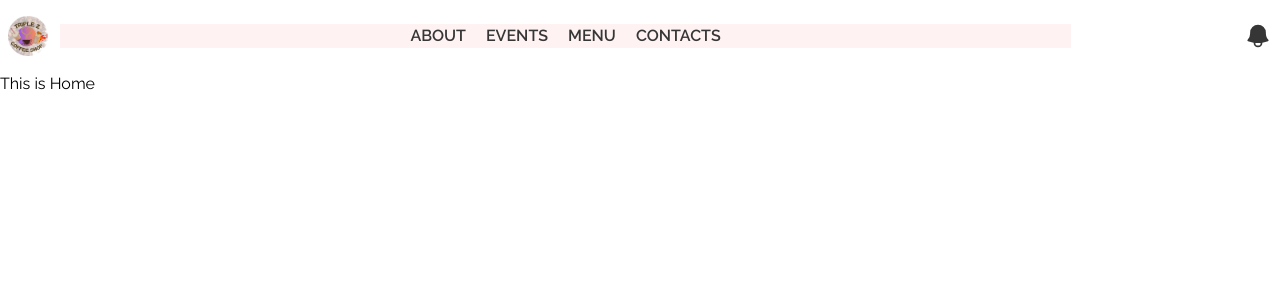
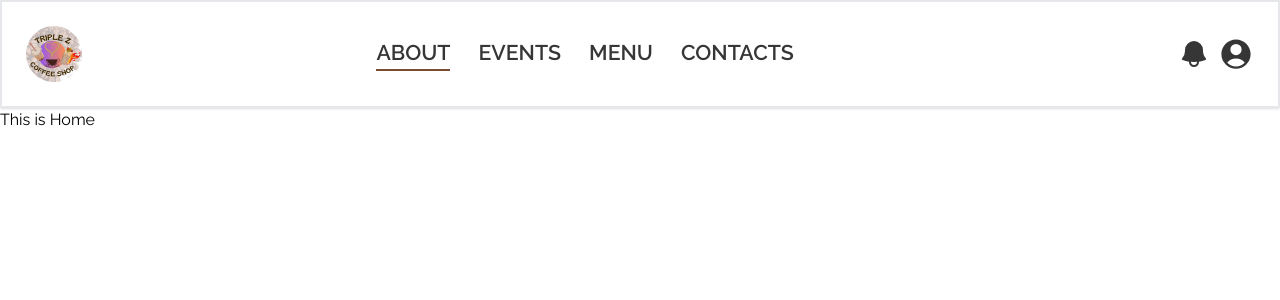
Before and after one commit to Jeonjown/Triple-Z, a React (Vite) app in the folder frontend/: page / in a window 1280 px wide. Shown: the top 300 px of the page. Built offline with nearby package versions, Linux system fonts and the light colour scheme; a web font is replaced by a local one.

Commit message:
finish mobile nav

```diff
--- a/frontend/src/App.tsx
+++ b/frontend/src/App.tsx
@@ -5,6 +5,9 @@ import About from "./pages/About";
 import Events from "./pages/Events";
 import Menu from "./pages/Menu";
 import Contacts from "./pages/Contacts";
+import Schedule from "./pages/Schedule";
+import Blogs from "./pages/Blogs";
+import MyAccount from "./pages/MyAccount";
 
 function App() {
   return (
@@ -17,6 +20,9 @@ function App() {
           <Route path="/events" element={<Events />} />
           <Route path="/menu" element={<Menu />} />
           <Route path="/contacts" element={<Contacts />} />
+          <Route path="/schedule" element={<Schedule />} />
+          <Route path="/blogs" element={<Blogs />} />
+          <Route path="/my-account" element={<MyAccount />} />
         </Routes>
       </Router>
     </>
--- a/frontend/src/components/Navbar.tsx
+++ b/frontend/src/components/Navbar.tsx
@@ -1,35 +1,79 @@
+import { useState } from "react";
 import { Link } from "react-router-dom";
 
 const Navbar = () => {
+  const [isHamburgerOn, setIsHamburgerOn] = useState(false);
+  const [scheduleToggle, setScheduleToggle] = useState(false);
+  const [accountToggle, setAccountToggle] = useState(false);
+  const [notificationToggle, setNotificationToggle] = useState(false);
+  const [profileToggle, setProfileToggle] = useState(false);
+  const [activeLink, setActiveLink] = useState("about");
   return (
     <>
-      <nav className="flex items-center px-2 py-4 align-middle font-semibold text-text">
+      <nav className="relative z-50 flex items-center border-2 bg-white px-6 py-4 align-middle font-semibold text-text shadow md:px-6 md:py-6">
         <Link to={"/"}>
-          <img src="/triple-z-logo.png" alt="logo" className="flex-3 w-10" />
+          <img src="/triple-z-logo.png" alt="logo" className="w-12 lg:w-14" />
         </Link>
 
-        <ul className="hidden w-4/5 bg-red-50 sm:ml-3 sm:flex sm:justify-center sm:gap-5">
+        <ul className="hidden w-4/5 sm:ml-3 sm:flex sm:justify-center sm:gap-5 md:gap-7 md:text-xl">
           <Link to={"/about"}>
-            <li>ABOUT</li>
+            <li
+              className={
+                activeLink === "about"
+                  ? "border-b-2 border-solid border-accent"
+                  : undefined
+              }
+              onClick={() => setActiveLink("about")}
+            >
+              ABOUT
+            </li>
           </Link>
           <Link to={"/events"}>
-            <li>EVENTS</li>
+            <li
+              className={
+                activeLink === "events"
+                  ? "border-b-2 border-solid border-accent"
+                  : undefined
+              }
+              onClick={() => setActiveLink("events")}
+            >
+              EVENTS
+            </li>
           </Link>
           <Link to={"/menu"}>
-            <li>MENU</li>
+            <li
+              className={
+                activeLink === "menu"
+                  ? "border-b-2 border-solid border-accent"
+                  : undefined
+              }
+              onClick={() => setActiveLink("menu")}
+            >
+              MENU
+            </li>
           </Link>
           <Link to={"/contacts"}>
-            <li>CONTACTS</li>
+            <li
+              className={
+                activeLink === "contacts"
+                  ? "border-b-2 border-solid border-accent"
+                  : undefined
+              }
+              onClick={() => setActiveLink("contacts")}
+            >
+              CONTACTS
+            </li>
           </Link>
         </ul>
 
-        <div className="ml-auto flex gap-2">
-          {/* bell icon */}
+        <div className="relative ml-auto flex gap-2">
+          {/* notification icon */}
           <svg
             xmlns="http://www.w3.org/2000/svg"
             viewBox="0 0 24 24"
             fill="currentColor"
-            className="hidden w-7 sm:block"
+            className="relative hidden w-8 sm:block"
+            onClick={() => setNotificationToggle((prevState) => !prevState)}
           >
             <path
               fillRule="evenodd"
@@ -38,23 +82,158 @@ const Navbar = () => {
             />
           </svg>
 
-          {/* notif icon */}
+          {notificationToggle && (
+            <div className="absolute left-[-80px] top-full z-10 mt-2 w-max -translate-x-1/2 rounded-md bg-primary p-4 shadow-lg">
+              <div className="absolute right-[42px] top-0 h-0 w-0 -translate-x-1/2 -translate-y-full border-b-[10px] border-l-[10px] border-r-[10px] border-t-0 border-transparent border-b-primary"></div>
+              <p>Your notification message goes here!</p>
+            </div>
+          )}
+
+          {/* profile icon */}
           <svg
             xmlns="http://www.w3.org/2000/svg"
-            fill="none"
             viewBox="0 0 24 24"
-            strokeWidth={1.5}
-            stroke="currentColor"
-            className="w-7 sm:hidden"
+            fill="currentColor"
+            className="hidden w-9 sm:block"
           >
             <path
-              strokeLinecap="round"
-              strokeLinejoin="round"
-              d="M3.75 5.25h16.5m-16.5 4.5h16.5m-16.5 4.5h16.5m-16.5 4.5h16.5"
+              fillRule="evenodd"
+              d="M18.685 19.097A9.723 9.723 0 0 0 21.75 12c0-5.385-4.365-9.75-9.75-9.75S2.25 6.615 2.25 12a9.723 9.723 0 0 0 3.065 7.097A9.716 9.716 0 0 0 12 21.75a9.716 9.716 0 0 0 6.685-2.653Zm-12.54-1.285A7.486 7.486 0 0 1 12 15a7.486 7.486 0 0 1 5.855 2.812A8.224 8.224 0 0 1 12 20.25a8.224 8.224 0 0 1-5.855-2.438ZM15.75 9a3.75 3.75 0 1 1-7.5 0 3.75 3.75 0 0 1 7.5 0Z"
+              clipRule="evenodd"
+              onClick={() => setProfileToggle((prevState) => !prevState)}
             />
           </svg>
+          {profileToggle && (
+            <div className="absolute top-full z-10 mt-2 w-max -translate-x-1/2 rounded-md bg-primary p-4 shadow-lg">
+              <div className="absolute left-[13px] top-0 h-0 w-0 -translate-x-1/2 -translate-y-full border-b-[10px] border-l-[10px] border-r-[10px] border-t-0 border-transparent border-b-black"></div>
+              <Link to={"/my-account"}>
+                <div className="ml-5 p-1">My Account</div>
+              </Link>
+              <button className="ml-5 p-1">Logout</button>
+            </div>
+          )}
+
+          {isHamburgerOn ? (
+            // x icon
+            <svg
+              xmlns="http://www.w3.org/2000/svg"
+              viewBox="0 0 24 24"
+              fill="currentColor"
+              className="active:animate-rotateLeftSlowly z-50 w-12 rounded-full p-2 hover:cursor-pointer hover:bg-primary"
+              onClick={() => setIsHamburgerOn((prevState) => !prevState)}
+            >
+              <path
+                fillRule="evenodd"
+                d="M5.47 5.47a.75.75 0 0 1 1.06 0L12 10.94l5.47-5.47a.75.75 0 1 1 1.06 1.06L13.06 12l5.47 5.47a.75.75 0 1 1-1.06 1.06L12 13.06l-5.47 5.47a.75.75 0 0 1-1.06-1.06L10.94 12 5.47 6.53a.75.75 0 0 1 0-1.06Z"
+                clipRule="evenodd"
+              />
+            </svg>
+          ) : (
+            // burger icon
+            <svg
+              xmlns="http://www.w3.org/2000/svg"
+              viewBox="0 0 24 24"
+              fill="currentColor"
+              className="active:animate-rotateRightSlowly z-50 w-12 rounded-full p-2 hover:cursor-pointer hover:bg-primary sm:hidden"
+              onClick={() => setIsHamburgerOn((prevState) => !prevState)}
+            >
+              <path
+                fillRule="evenodd"
+                d="M3 6.75A.75.75 0 0 1 3.75 6h16.5a.75.75 0 0 1 0 1.5H3.75A.75.75 0 0 1 3 6.75ZM3 12a.75.75 0 0 1 .75-.75h16.5a.75.75 0 0 1 0 1.5H3.75A.75.75 0 0 1 3 12Zm0 5.25a.75.75 0 0 1 .75-.75h16.5a.75.75 0 0 1 0 1.5H3.75a.75.75 0 0 1-.75-.75Z"
+                clipRule="evenodd"
+              />
+            </svg>
+          )}
         </div>
       </nav>
+      {/* overlay */}
+      {isHamburgerOn && (
+        <div className="fixed inset-0 z-10 bg-black opacity-50"></div>
+      )}
+
+      {/* burger menu */}
+      {
+        <div
+          className={`fixed right-0 top-20 z-20 h-full w-3/4 transform bg-white p-5 font-semibold text-text ${isHamburgerOn ? "translate-x-0" : "translate-x-full"} delay-250 transition-transform duration-300 ease-in`}
+        >
+          <ul className="px-5 py-6 text-xl">
+            <Link to={"/about"}>
+              <li className="py-2">ABOUT</li>
+            </Link>
+            <Link to={"/events"}>
+              <li
+                className="flex items-center py-2"
+                onClick={() => setScheduleToggle((prevState) => !prevState)}
+              >
+                EVENTS
+                {/* Event dropdown icon */}
+                <svg
+                  xmlns="http://www.w3.org/2000/svg"
+                  fill="none"
+                  viewBox="0 0 24 24"
+                  strokeWidth={1.5}
+                  stroke="currentColor"
+                  className={`ml-auto w-7 pl-2 ${scheduleToggle && "rotate-90 duration-100"}`}
+                >
+                  <path
+                    strokeLinecap="round"
+                    strokeLinejoin="round"
+                    d="m8.25 4.5 7.5 7.5-7.5 7.5"
+                  />
+                </svg>
+              </li>
+              {scheduleToggle && (
+                <>
+                  <Link to={"/schedule"}>
+                    <li className="ml-5 p-1">Schedule</li>
+                  </Link>
+                  <Link to={"/blogs"}>
+                    <li className="ml-5 p-1">Blogs</li>
+                  </Link>
+                </>
+              )}
+            </Link>
+            <Link to={"/menu"}>
+              <li className="py-2">MENU</li>
+            </Link>
+            <Link to={"/contacts"}>
+              <li className="py-2">CONTACTS</li>
+            </Link>
+            <hr className="border-t-3 my-10 border-gray-300" />
+            <Link to={"/contacts"}>
+              <li
+                className="flex items-center py-2"
+                onClick={() => setAccountToggle((prevState) => !prevState)}
+              >
+                ACCOUNT
+                {/* Event dropdown icon */}
+                <svg
+                  xmlns="http://www.w3.org/2000/svg"
+                  fill="none"
+                  viewBox="0 0 24 24"
+                  strokeWidth={1.5}
+                  stroke="currentColor"
+                  className={`ml-auto w-7 pl-2 ${accountToggle && "rotate-90 duration-100"}`}
+                >
+                  <path
+                    strokeLinecap="round"
+                    strokeLinejoin="round"
+                    d="m8.25 4.5 7.5 7.5-7.5 7.5"
+                  />
+                </svg>
+              </li>
+            </Link>
+            {accountToggle && (
+              <>
+                <Link to={"/my-account"}>
+                  <li className="ml-5 p-1">My Account</li>
+                </Link>
+                <button className="ml-5 p-1">Logout</button>
+              </>
+            )}
+          </ul>
+        </div>
+      }
     </>
   );
 };
--- /dev/null
+++ b/frontend/src/pages/Blogs.tsx
@@ -0,0 +1,5 @@
+const Blogs = () => {
+  return <div>This is Blogs</div>;
+};
+
+export default Blogs;
--- /dev/null
+++ b/frontend/src/pages/MyAccount.tsx
@@ -0,0 +1,5 @@
+const MyAccount = () => {
+  return <div>This is My Account</div>;
+};
+
+export default MyAccount;
--- /dev/null
+++ b/frontend/src/pages/Schedule.tsx
@@ -0,0 +1,5 @@
+const Schedule = () => {
+  return <div>This is Schedule</div>;
+};
+
+export default Schedule;
--- a/frontend/tailwind.config.js
+++ b/frontend/tailwind.config.js
@@ -6,6 +6,21 @@ export default {
   ],
   theme: {
     extend: {
+      animation: {
+        rotateLeftSlowly: 'rotateLeftSlowly .3s linear infinite',
+        rotateRightSlowly: 'rotateRightSlowly .3s linear infinite',
+
+      },
+      keyframes: {
+        rotateLeftSlowly: {
+          '0%': { transform: 'rotate(0deg)' },
+          '100%': { transform: 'rotate(-360deg)' },
+        },
+        rotateRightSlowly: {
+          '0%': { transform: 'rotate(0deg)' },
+          '100%': { transform: 'rotate(360deg)' },
+        },
+      },
       colors: {
         primary: '#fffef9',
         secondary: '#7b4f41',
```
